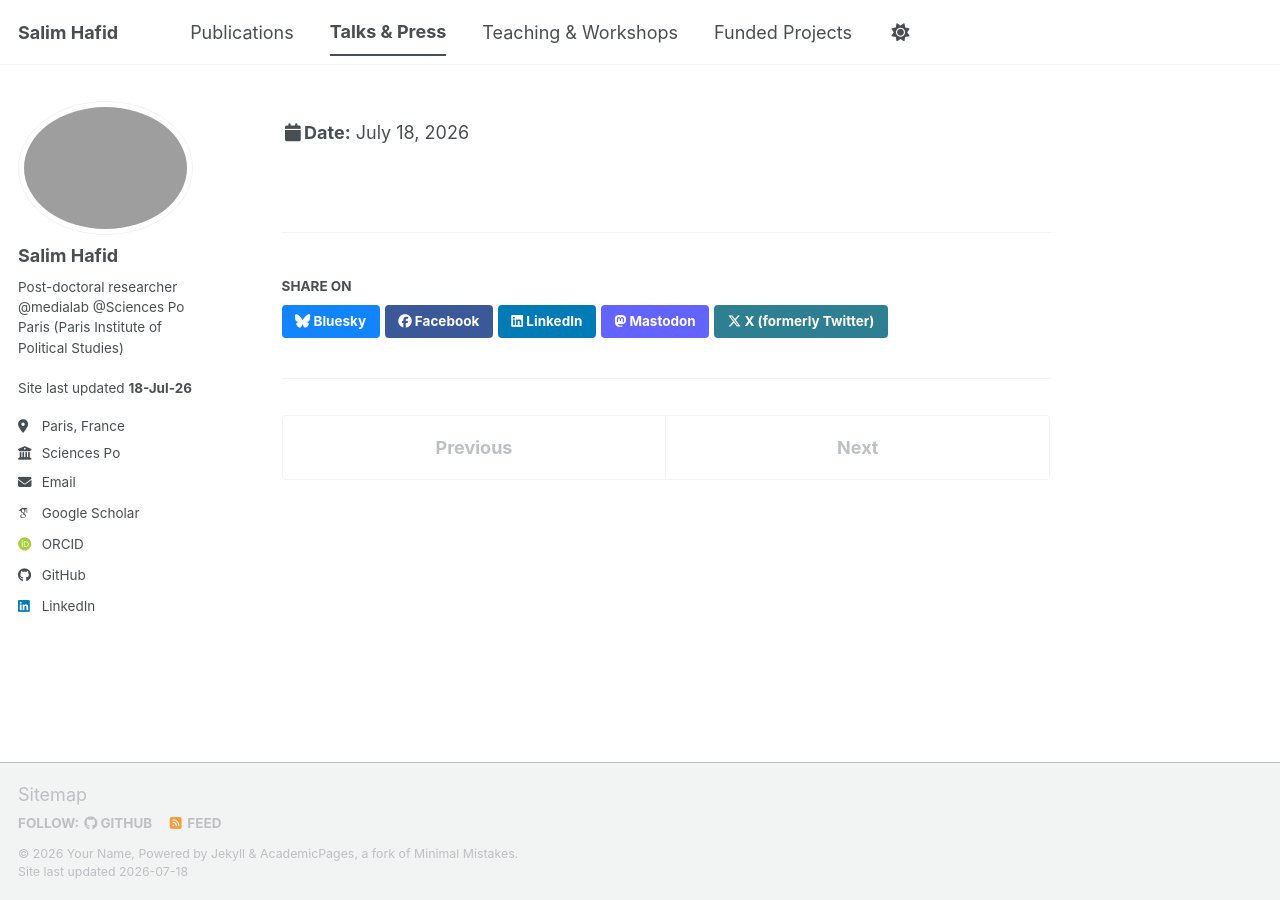
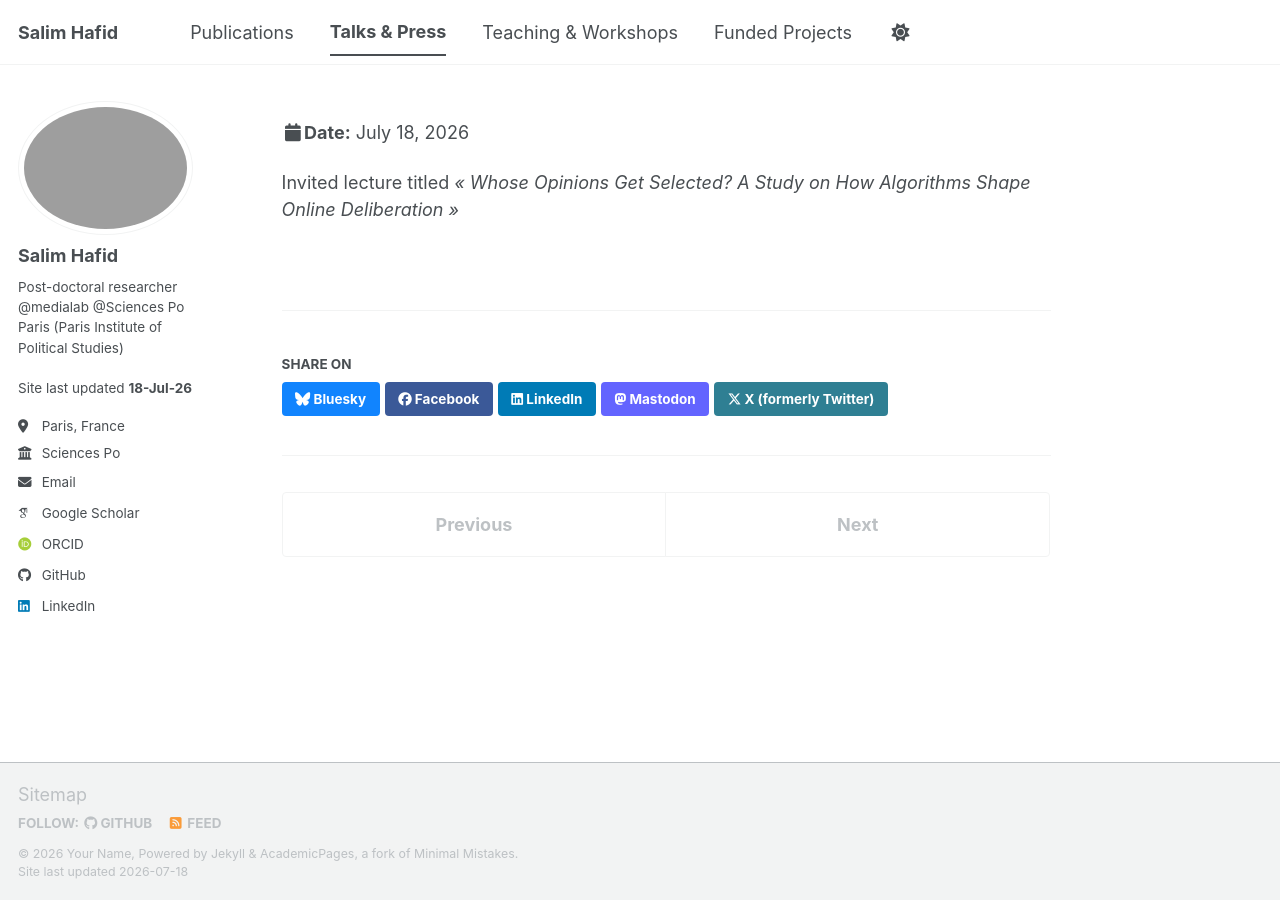
Before and after one commit to salim-hafid/salim-hafid.github.io, a Jekyll site: the page built from _talks/2026-06-workshop-ai4ad.md, in a window 1280 px wide. Built offline with Jekyll 4.4.1, drawn with Linux system fonts in a browser that asks for light colours; some web fonts are replaced; a script bundle is joined from its source files by our own code; library files that are not in the unit come from our copies.

Commit message:
Add invited lecture details to workshop AI4AD
Added invited lecture details to the workshop information.

```diff
--- a/_talks/2026-06-workshop-ai4ad.md
+++ b/_talks/2026-06-workshop-ai4ad.md
@@ -8,3 +8,6 @@ venue: ""
 location: "Paris, France"
 link: https://ai4ad.proj.lip6.fr/
 ---
+
+
+Invited lecture titled *« Whose Opinions Get Selected? A Study on How Algorithms Shape Online Deliberation »*
```
